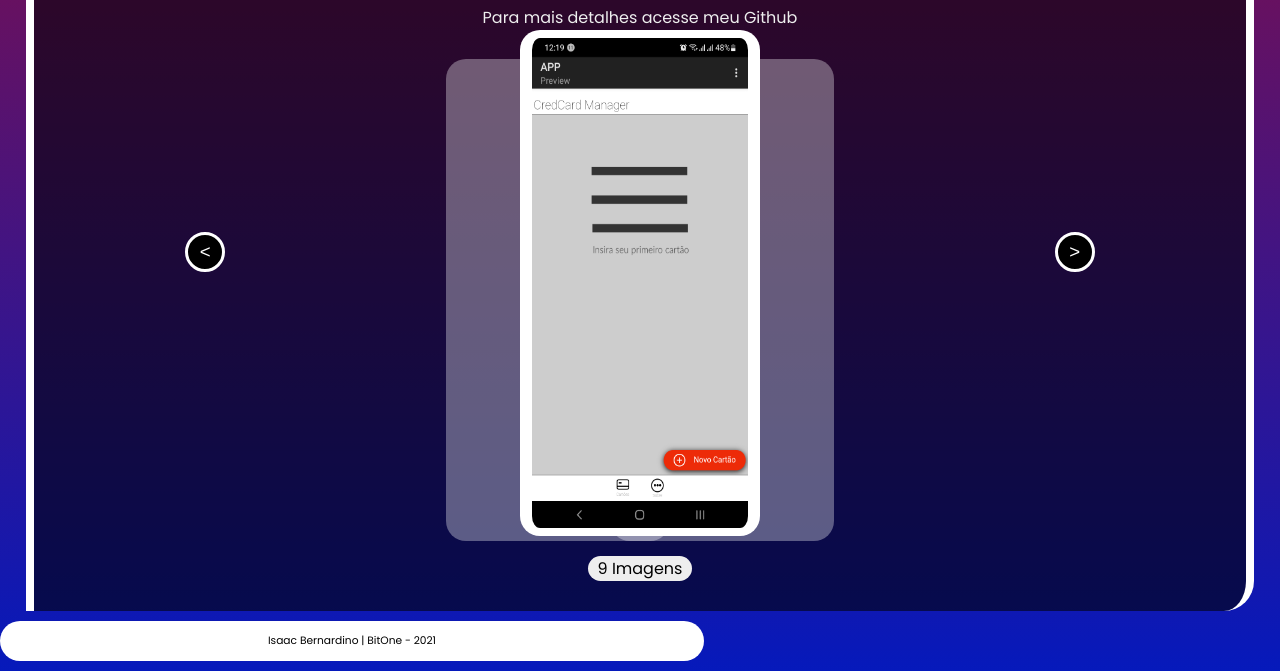
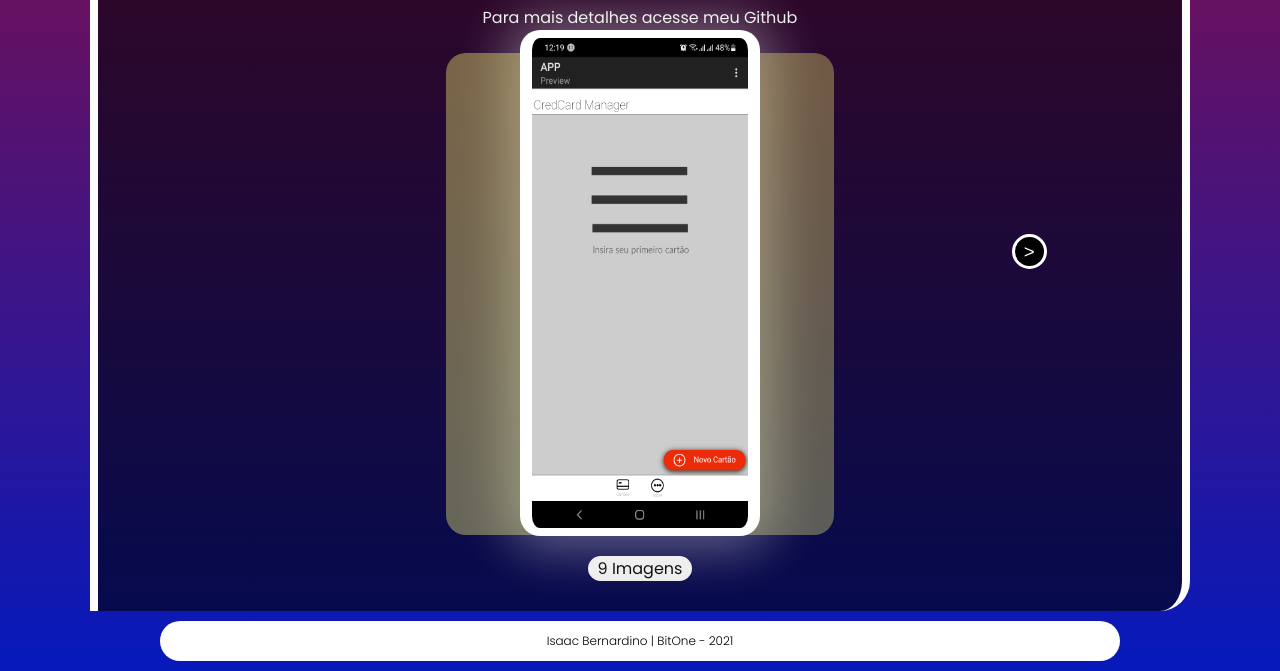
Before and after one commit to IsaacBernardino/Portfolio, a website: page index.html in a window 1280 px wide. Shown: the part 617-1288 px from the top of the page. Drawn offline with Linux system fonts and the light colour scheme.

Commit message:
Melhorias pequenas na interface

```diff
--- a/resources/scripts/main.js
+++ b/resources/scripts/main.js
@@ -32,7 +32,13 @@ function updateSlider (){
   requestAnimationFrame(updateSlider);
 
   projetoEl.src = imagens[imageIndex];
+
+  imageIndex <= 0 ? prevButtonEl.style.visibility = 'hidden' : prevButtonEl.style.visibility = 'visible';
+  imageIndex >= imagens.length - 1 ? nextButtonEl.style.visibility = 'hidden' : nextButtonEl.style.visibility = 'visible';
+
 }
+
+
 
 function nextImage (){
   if(imageIndex < imagens.length - 1){
--- a/resources/styles/main.css
+++ b/resources/styles/main.css
@@ -36,14 +36,15 @@ body {
 }
 
 footer {
-  width: 55%;
+  width: 75%;
   height: 40px;
 
   padding: 2px 10px;
-  margin: 0 5px 10px 0;
+  margin: 0 auto 10px auto;
 
   color: #000;
-  font-size: 8pt;
+  font-size: 9pt;
+  font-weight: 300;
 
   background-color: #fff;
 
@@ -193,7 +194,7 @@ header {
 
   padding: 5px 10px 30px 10px;
   margin: 10px 0;
-  width: 96%;
+  width: 86%;
   min-height: 400px;
 
   align-self: center;
@@ -221,6 +222,9 @@ header {
   position: relative;
   max-width: 800px;
   z-index: 2;
+
+  border-radius: 25px;
+  box-shadow: 0 0 50px 15px #ffffff55;
 }
 
 #counter {
@@ -231,13 +235,11 @@ header {
 
   border-radius: 75px;
   margin: 20px 0 0 0;
-}
-
-.visualizador-projetos::after {
+}.visualizador-projetos::after {
   content: '';
   position: absolute;
   left: 90px;
-  bottom: -5px;
+  bottom: 1px;
 
   width: 200px;
   height: 466px;
@@ -245,21 +247,19 @@ header {
 
   border-radius: 20px;
 
-  background-color: #ffffff55;
+  background-color: #ffff7555;
   z-index: -1;
-}
-
-.visualizador-projetos::before {
+}.visualizador-projetos::before {
   content: '';
   position: absolute;
   right: 90px;
-  bottom: -5px;
+  bottom: 1px;
 
   width: 200px;
   height: 466px;
   padding: 8px 12px;
   border-radius: 20px;
-  background-color: #ffffff55;
+  background-color: #ffff7560;
 }
 
 .control-buttons {
@@ -270,8 +270,8 @@ header {
   width: 75%;
   height: 50px;
 } .control-buttons button {
-  width: 40px;
-  height: 40px;
+  width: 35px;
+  height: 35px;
 
   background-color: #000;
 
@@ -282,7 +282,7 @@ header {
   border: 3px solid white;
   border-radius: 50%;
   cursor: pointer;
-  transition: 0.15s ease-in-out;
+  transition: 0.125s ease-in-out;
 
 }.social_button:hover{
   border: 3px solid white;
```
